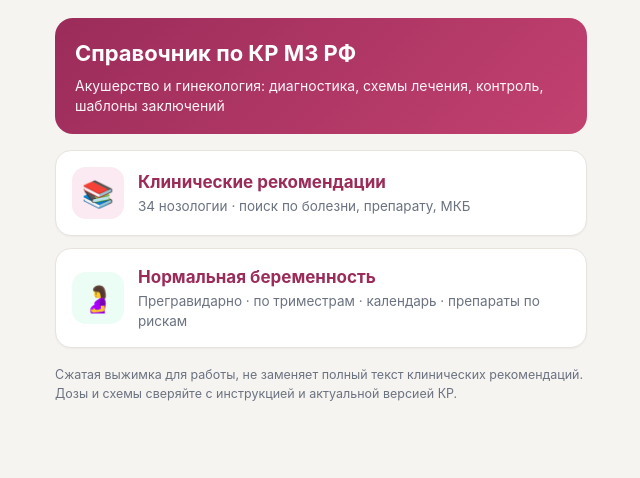
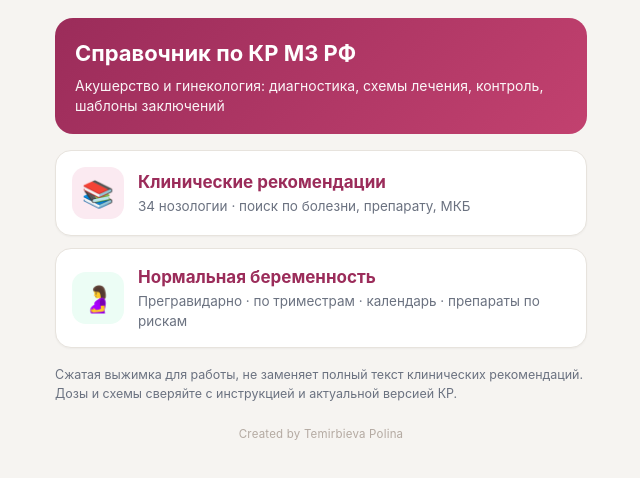
Before and after one commit to tim7tima/kr, a plain HTML site: page index.html in a window 1280 px wide. Shown: the whole page, without its empty margins (319-959 px from the left). Drawn offline with Linux system fonts and the light colour scheme.

Commit message:
Add files via upload

```diff
--- a/index.html
+++ b/index.html
@@ -15,7 +15,7 @@ a.tile:active{transform:scale(.99);background:#fdf6f9}
 <a class="tile" href="kr.html"><div class="ic" style="background:#fbeaf1">📚</div><div><div class="t">Клинические рекомендации</div><div class="d">34 нозологии · поиск по болезни, препарату, МКБ</div></div></a>
 <a class="tile" href="pregnancy.html"><div class="ic" style="background:#ecfdf5">🤰</div><div><div class="t">Нормальная беременность</div><div class="d">Прегравидарно · по триместрам · календарь · препараты по рискам</div></div></a>
 <button id="hs" style="display:none;width:100%;border:none;border-radius:14px;padding:14px;font-size:16px;font-weight:600;background:#9b2c5a;color:#fff;margin-top:4px">📲 Добавить на экран «Домой»</button><p class="note">Сжатая выжимка для работы, не заменяет полный текст клинических рекомендаций. Дозы и схемы сверяйте с инструкцией и актуальной версией КР.</p>
-</main><script>
+<p style="text-align:center;font-size:11.5px;color:#b4aaa2;margin:22px 0 0;letter-spacing:.2px">Created by Temirbieva Polina</p></main><script>
 (function(){var tg=window.Telegram&&window.Telegram.WebApp;if(!tg||!tg.initData&&tg.platform==='unknown')return;
 try{tg.ready();tg.expand();}catch(e){}
 try{tg.disableVerticalSwipes&&tg.disableVerticalSwipes();}catch(e){}
```
